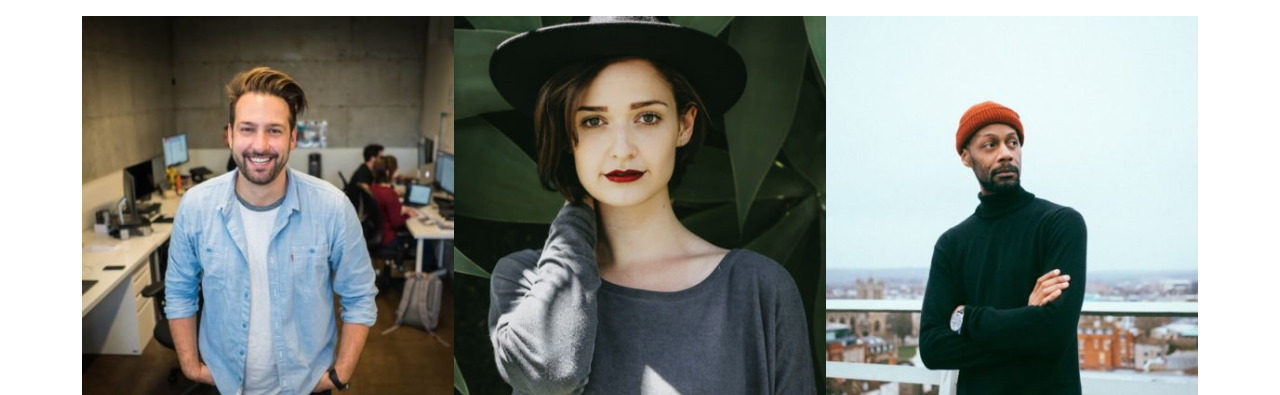
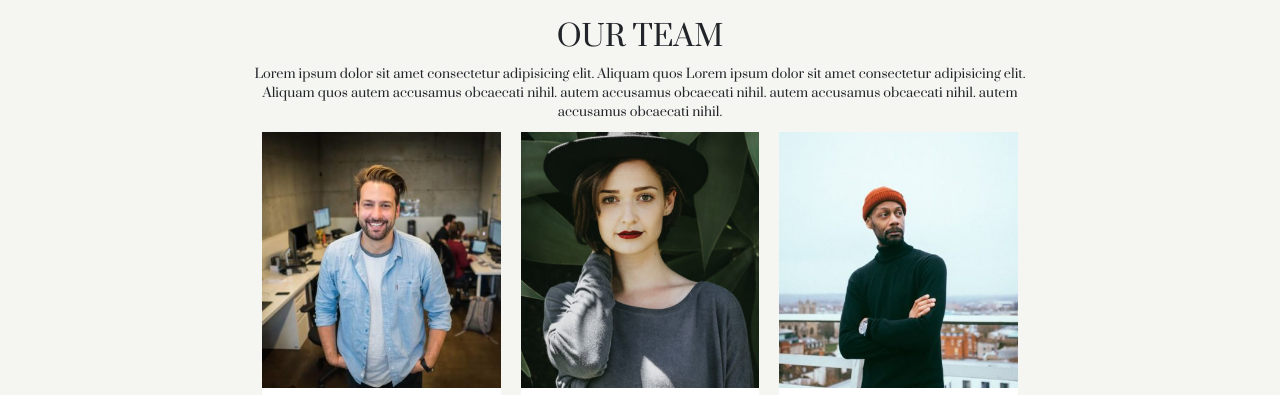
Before and after one commit to GrPaladino/js-our-team, a plain HTML site: page index.html in a window 1280 px wide. Shown: the top 395 px of the page. Drawn offline with nearby package versions, Linux system fonts and the light colour scheme.

Commit message:
Feat: add final layout

```diff
--- a/Js/team.js
+++ b/Js/team.js
@@ -46,7 +46,7 @@ for (let member of team) {
   member = `<li class="col-4">
   <div class="card">
     <img src="./img/${image}" alt='${name}' />
-    <p>${name}</p>
+    <h6>${name}</h6>
     <p>${role}</p>
     </div>
   </li>`;
--- a/css/style.css
+++ b/css/style.css
@@ -1,3 +1,18 @@
+body {
+  background-color: #f5f5f1;
+  font-family: "Prata", serif;
+}
+
+.container {
+  text-align: center;
+  max-width: 800px;
+}
+
+h1 {
+  font-size: 1.8rem;
+  margin-top: 20px;
+}
+
 .team {
   display: flex;
   justify-content: center;
@@ -6,19 +21,24 @@
 }
 
 .card {
-  /* width: 200px; */
-  min-height: 50px;
-  color: black;
-  font-size: 2rem;
-  margin-top: 1rem;
+  text-align: center;
+  background-color: white;
+  margin: 10px;
+  min-height: 330px;
   border: 0;
-}
-
-.img {
-  width: 50px;
-  height: 50px;
 }
 
 li {
   list-style: none;
 }
+
+h6 {
+  margin-top: 10px;
+  margin-bottom: 0;
+}
+
+p {
+  margin-top: 10px;
+  margin-bottom: 0;
+  font-size: 0.8rem;
+}
--- a/index.html
+++ b/index.html
@@ -5,9 +5,9 @@
     <meta name="viewport" content="width=device-width, initial-scale=1.0" />
     <title>Document</title>
 
-    <!-- Link Fontawesome -->
+    <!-- ## Link Fontawesome -->
 
-    <!-- Link Bootstrap Css -->
+    <!-- ## Link Bootstrap Css -->
     <link
       href="https://cdn.jsdelivr.net/npm/bootstrap@5.3.2/dist/css/bootstrap.min.css"
       rel="stylesheet"
@@ -15,23 +15,38 @@
       crossorigin="anonymous"
     />
 
-    <!-- Link my style.css -->
+    <!-- ## Link my style.css -->
     <link rel="stylesheet" href="./css/style.css" />
 
-    <!-- Link My Function JS-->
+    <!-- ## Link My Function JS-->
     <script type="text/javascript" src="./Js/functions.js" defer></script>
 
-    <!-- Link My JS -->
+    <!-- ## Link My JS -->
     <script type="text/javascript" src="./Js/team.js" defer></script>
+
+    <!-- ## Link Font  -->
+    <link rel="preconnect" href="https://fonts.googleapis.com" />
+    <link rel="preconnect" href="https://fonts.gstatic.com" crossorigin />
+    <link
+      href="https://fonts.googleapis.com/css2?family=Prata&display=swap"
+      rel="stylesheet"
+    />
   </head>
   <body>
     <div class="container">
+      <h1>OUR TEAM</h1>
+      <p>
+        Lorem ipsum dolor sit amet consectetur adipisicing elit. Aliquam quos
+        Lorem ipsum dolor sit amet consectetur adipisicing elit. Aliquam quos
+        autem accusamus obcaecati nihil. autem accusamus obcaecati nihil. autem
+        accusamus obcaecati nihil. autem accusamus obcaecati nihil.
+      </p>
       <div class="row">
         <ul class="team" id="team"></ul>
       </div>
     </div>
 
-    <!-- Link Bootstrap JS -->
+    <!-- ## Link Bootstrap JS -->
     <script
       src="https://cdn.jsdelivr.net/npm/bootstrap@5.3.2/dist/js/bootstrap.bundle.min.js"
       integrity="sha384-C6RzsynM9kWDrMNeT87bh95OGNyZPhcTNXj1NW7RuBCsyN/o0jlpcV8Qyq46cDfL"
```
